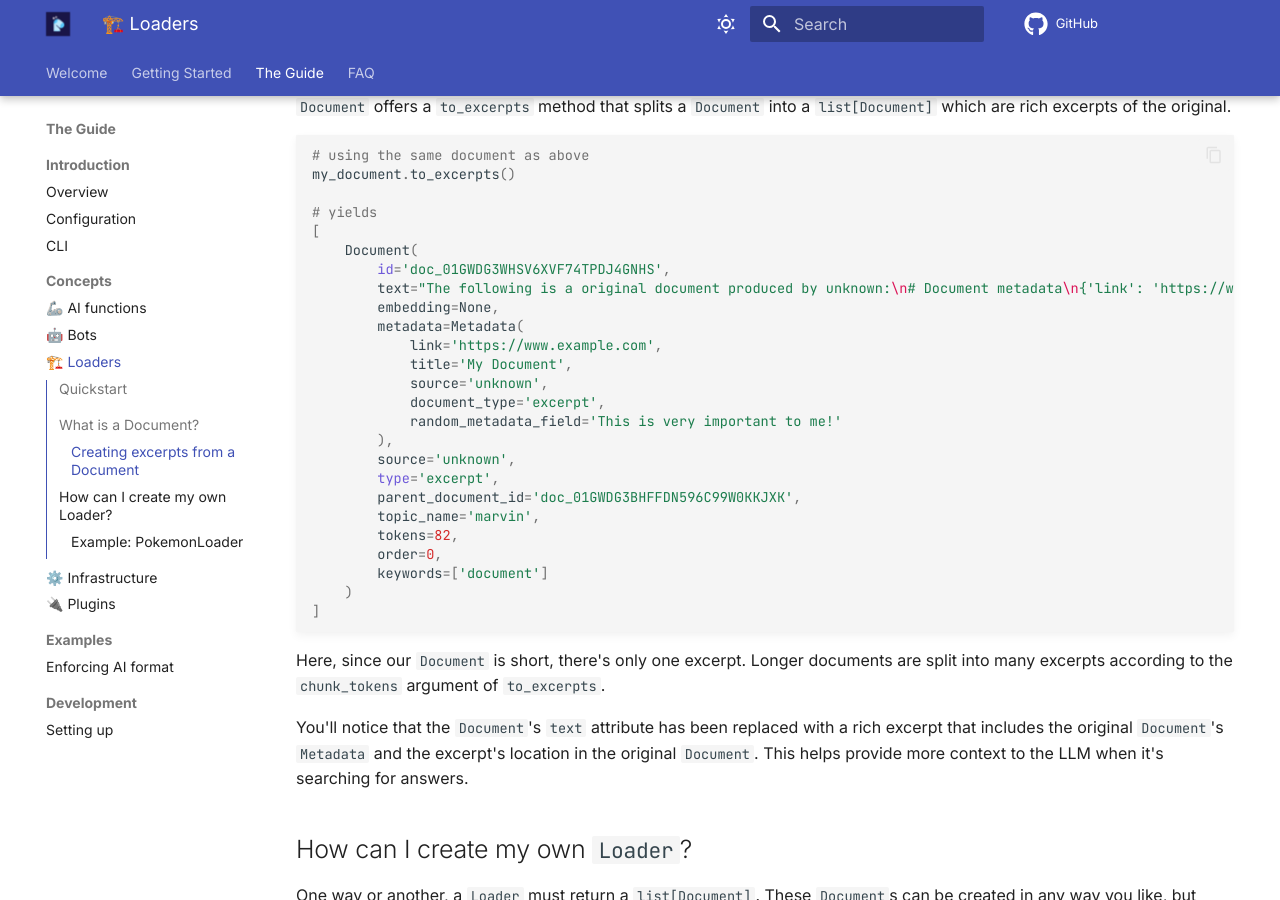
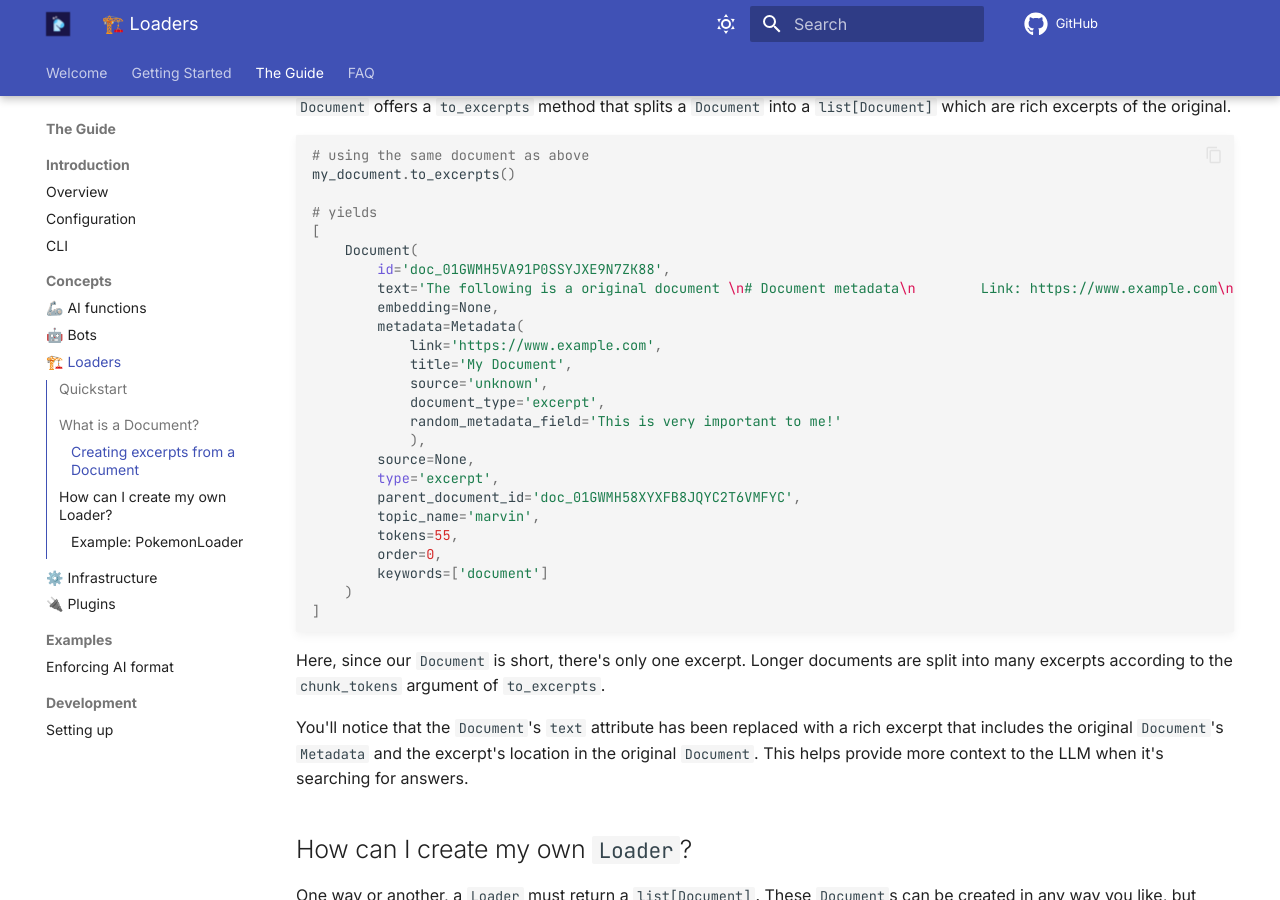
Before and after one commit to PrefectHQ/marvin, an MkDocs documentation site: the page built from docs/guide/concepts/loaders_and_documents.md, in a window 1280 px wide and 900 px high, scrolled down 1309 px. Built offline with MkDocs 1.6.1 and Material for MkDocs 9.7.7, drawn with Linux system fonts in a browser that asks for light colours; comment, search, counter and statistics services are not loaded.

Commit message:
minor cleanup on loader docs

```diff
--- a/docs/guide/concepts/loaders_and_documents.md
+++ b/docs/guide/concepts/loaders_and_documents.md
@@ -62,8 +62,8 @@ my_document.to_excerpts()
 # yields
 [
     Document(
-        id='doc_01GWDG3WHSV6XVF74TPDJ4GNHS',
-        text="The following is a original document produced by unknown:\n# Document metadata\n{'link': 'https://www.example.com', 'title': 'My Document', 'source': 'unknown', 'document_type': 'original', 'random_metadata_field': 'This is very important to me!'}\n# Document keywords\ndocument\n# Excerpt's location in document\n\n# Excerpt contents:\nThis is a document.",
+        id='doc_01GWMH5VA91P0SSYJXE9N7ZK88',
+        text='The following is a original document \n# Document metadata\n        Link: https://www.example.com\nTitle: My Document\nSource: unknown\nDocument_type: original\nRandom_metadata_field: This is very important to me!\n# Excerpt content: This is a document.',
         embedding=None,
         metadata=Metadata(
             link='https://www.example.com',
@@ -71,12 +71,12 @@ my_document.to_excerpts()
             source='unknown',
             document_type='excerpt',
             random_metadata_field='This is very important to me!'
-        ),
-        source='unknown',
+            ),
+        source=None,
         type='excerpt',
-        parent_document_id='doc_01GWDG3BHFFDN596C99W0KKJXK',
+        parent_document_id='doc_01GWMH58XYXFB8JQYC2T6VMFYC',
         topic_name='marvin',
-        tokens=82,
+        tokens=55,
         order=0,
         keywords=['document']
     )
```
Also changed, not shown: docs/img/loader_diagram.png.
